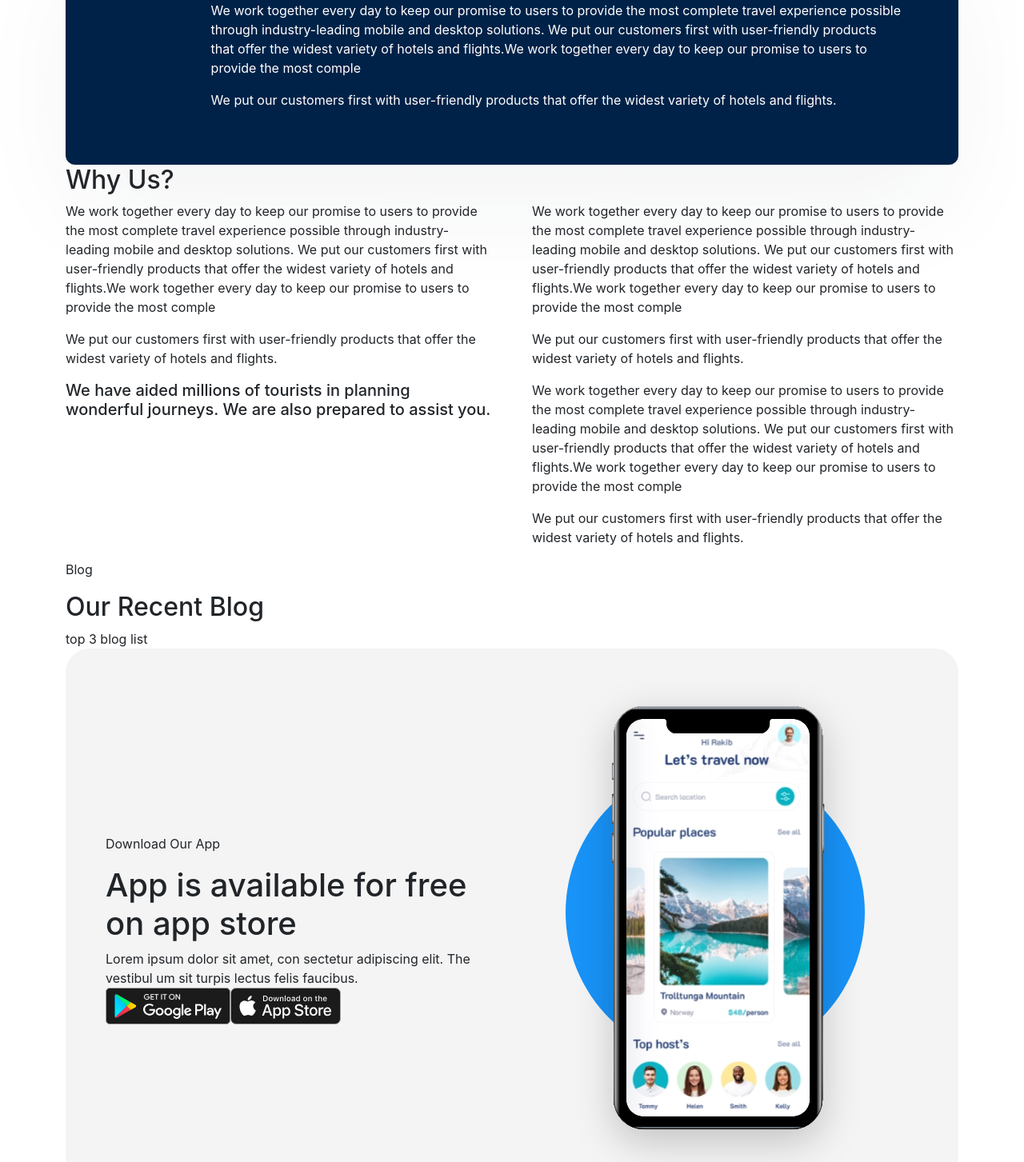
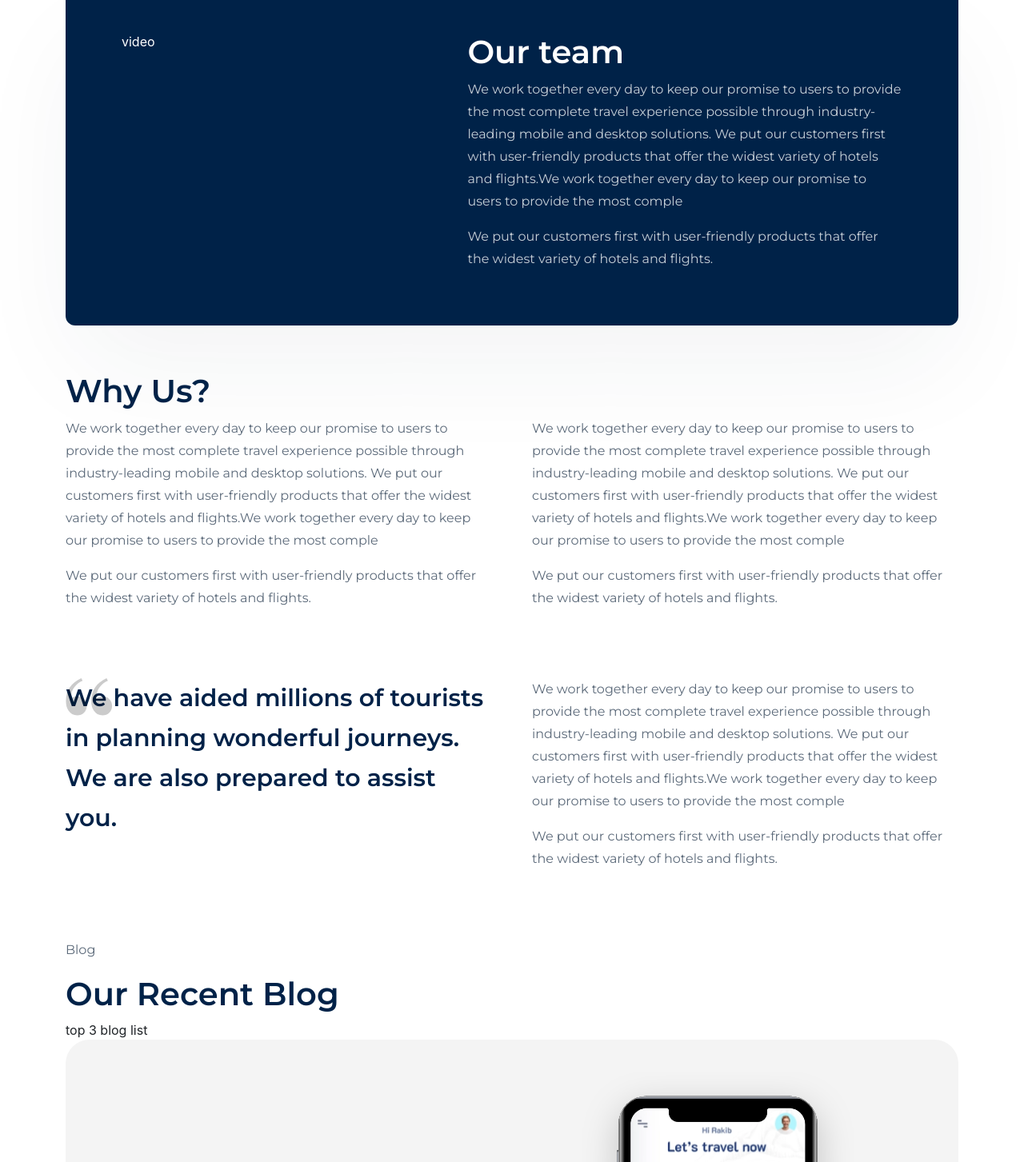
Before and after one commit to pratik-TA/Scuttlr-next-app, a Next.js app: page /about-us in a window 1280 px wide. Shown: the part 577-2030 px from the top of the page at 80% size. Built offline with nearby package versions, Linux system fonts and the light colour scheme.

Commit message:
Set Font family and fix spacing & Design

```diff
--- a/pages/about-us/AboutUs.module.scss
+++ b/pages/about-us/AboutUs.module.scss
@@ -1,40 +1,122 @@
+.aboutUs {
+  h2 {
+    font-weight: 600;
+    font-size: 40px;
+    line-height: 50px;
+    color: #002248;
+    font-family: "Montserrat", sans-serif;
+  }
+  p {
+    font-weight: 400;
+    font-size: 16px;
+    line-height: 28px;
+    color: #5c6a7a;
+    font-family: "Montserrat", sans-serif;
+  }
   .desc {
     display: flex;
     gap: 50px;
   }
   .videoContainer {
+    margin: 42px 0 57px 0;
     padding: 53px 70px;
     display: flex;
     gap: 70px;
-    color: #FFFFFF;
+    color: #ffffff;
     background: #002248;
     box-shadow: 0px 60px 140px -16px rgba(37, 45, 61, 0.06);
     border-radius: 12px;
+    .video {
+      flex: 4;
+    }
+    .videoDesc {
+      flex: 6;
+    }
+    h2 {
+      color: #ffffff;
+    }
+    p {
+      color: #ffffff;
+      opacity: 0.78;
+    }
   }
   .whyUs {
     display: flex;
     gap: 50px;
   }
   .quotePara {
+    margin: 70px 0;
     display: flex;
     gap: 50px;
+    .quote {
+      position: relative;
+      z-index: 99;
+      &::before {
+        content: "";
+        position: absolute;
+        top: 0;
+        left: 0;
+        height: 60px;
+        width: 60px;
+        background-size: 60px;
+        z-index: 1;
+        opacity: 0.2;
+        background-repeat: no-repeat;
+        background-image: url("../../assets/icon/quote.svg");
+      }
+    }
     div {
       flex: 5;
     }
+    h5 {
+      font-weight: 600;
+      font-size: 30px;
+      line-height: 50px;
+      color: #002248;
+      font-family: "Montserrat", sans-serif;
     }
-.downloanApp {
+  }
+  .downloandApp {
     padding: 40px 50px;
-    background: #F4F4F4;
+    background: #f4f4f4;
     border-radius: 30px;
     display: flex;
     align-items: center;
-    .leftdownloanApp {
+    .leftdownloandApp {
       flex: 5;
+      .downloandIcon {
+        margin-top: 19px;
+        display: flex;
+        gap: 13px;
+        flex-wrap: nowrap;
+        img {
+          width: 100px;
         }
-    .rightdownloanApp {
+      }
+      h1 {
+        font-weight: 700;
+        font-size: 45px;
+        line-height: 55px;
+        color: #002248;
+        font-family: "Montserrat", sans-serif;
+      }
+      span {
+        font-weight: 500;
+        font-size: 16px;
+        line-height: 30px;
+        color: #002248;
+        opacity: 0.5;
+        font-family: "Montserrat", sans-serif;
+      }
+    }
+    .rightdownloandApp {
       flex: 5;
       display: flex;
       align-items: center;
       justify-content: center;
+      img {
+        width: 70%;
       }
     }
+  }
+}
--- a/pages/about-us/index.jsx
+++ b/pages/about-us/index.jsx
@@ -7,7 +7,7 @@ import st from './AboutUs.module.scss'
 
 function AboutUs() {
   return (
-    <div className="container">
+    <div className={`${st.aboutUs} container`}>
       <BreadCrumbs />
       <h2>How It Works</h2>
       <div className={`${st.desc}`}>
@@ -48,10 +48,10 @@ function AboutUs() {
 
       <div className={`${st.videoContainer}`}>
         {/* 1 */}
-        <div>video</div>
+        <div className={`${st.video}`}>video</div>
 
         {/* 2 */}
-        <div>
+        <div className={`${st.videoDesc}`}>
           <h2>Our team</h2>
           <p>
             We work together every day to keep our promise to users to provide
@@ -107,7 +107,7 @@ function AboutUs() {
       </div>
 
       <div className={`${st.quotePara}`}>
-        <div>
+        <div className={`${st.quote}`}>
           {/* icon */}
           <h5>
             We have aided millions of tourists in planning wonderful journeys.
@@ -138,23 +138,23 @@ function AboutUs() {
       <div>top 3 blog list</div>
 
       {/* download app  */}
-      <div className={`${st.downloanApp}`}>
+      <div className={`${st.downloandApp}`}>
         {/* left  */}
-        <div className={`${st.leftdownloanApp}`}>
+        <div className={`${st.leftdownloandApp}`}>
           <p>Download Our App</p>
           <h1>App is available for free on app store</h1>
           <span>
             Lorem ipsum dolor sit amet, con sectetur adipiscing elit. The
             vestibul um sit turpis lectus felis faucibus.
           </span>
-          <div>
+          <div className={`${st.downloandIcon}`}>
             <img src={PlayStore.src} alt="playstore" />
             <img src={AppleStore.src} alt="applestore" />
           </div>
         </div>
 
         {/* right  */}
-        <div className={`${st.rightdownloanApp}`}>
+        <div className={`${st.rightdownloandApp}`}>
           <img src={MobileImage.src} alt="mobile image" />
         </div>
       </div>
```
Also changed, not shown: assets/icon/quote.svg (added). Lines whose indentation alone changed are shown as unchanged.
